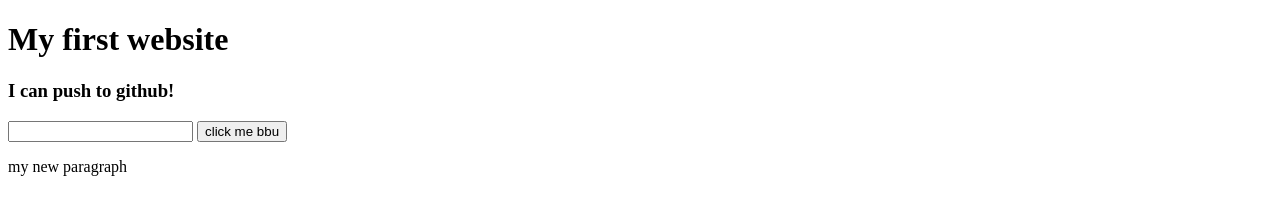
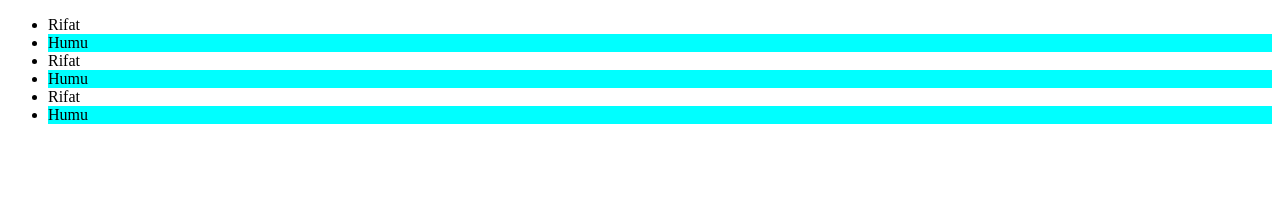
Before and after one commit to shohanur22/my-1st-site, a plain HTML site: page index.html in a window 1280 px wide. Drawn offline with Linux system fonts and the light colour scheme.

Commit message:
psudo prascise css

```diff
--- a/index.html
+++ b/index.html
@@ -4,13 +4,21 @@
     <meta charset="UTF-8">
     <meta http-equiv="X-UA-Compatible" content="IE=edge">
     <meta name="viewport" content="width=device-width, initial-scale=1.0">
-    <title>Document</title>
+    <title>Practise</title>
+  <style>
+    ul li:nth-child(2n){
+      background-color: aqua;
+    }
+  </style>
 </head>
 <body>
-    <h1>My first website</h1>
-    <h3>I can push to github!</h3>
-  <input type="text">
-  <button>click me bbu</button>
-  <p>my new paragraph</p>
+    <ul>
+      <li>Rifat</li>
+      <li>Humu</li>
+      <li>Rifat</li>
+      <li>Humu</li>
+      <li>Rifat</li>
+      <li>Humu</li>
+    </ul>
 </body>
 </html>
```
